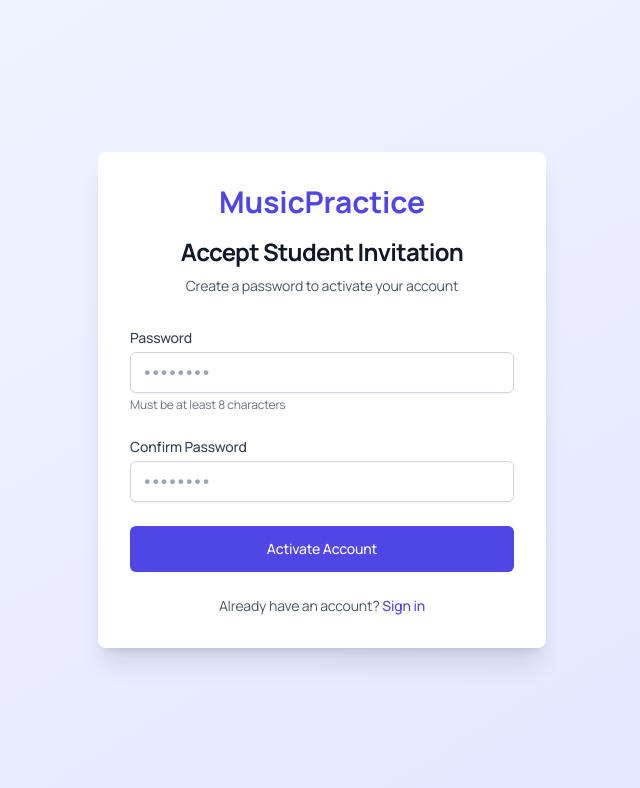
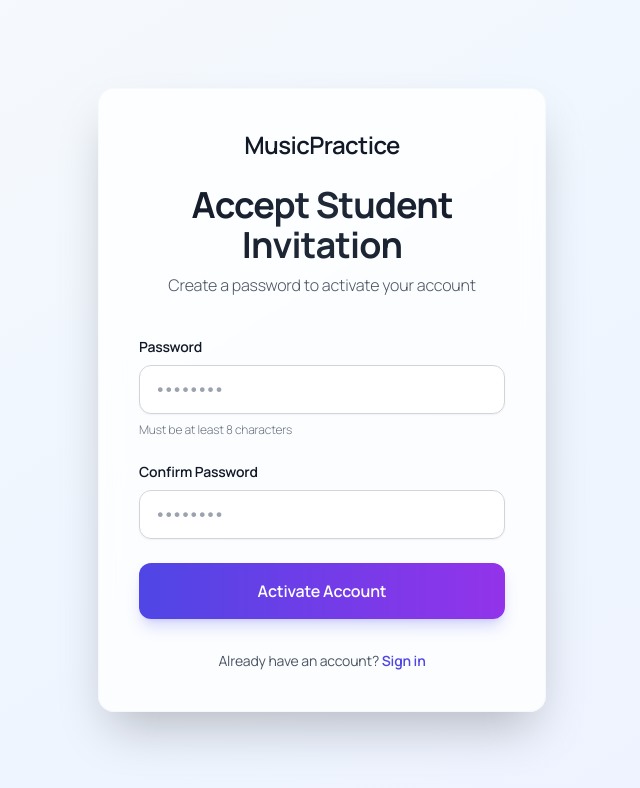
Before and after one commit to amandasff/Aria, a Next.js app: page /invite/1 in a window 1280 px wide. Shown: the top 788 px of the page, without its empty margins (318-958 px from the left). Built offline with nearby package versions, Linux system fonts and the light colour scheme; no server answers; the database is empty.

Commit message:
Fix invite page: use useParams hook and add invite-info API route

```diff
--- /dev/null
+++ b/src/app/api/students/invite-info/route.ts
@@ -0,0 +1,65 @@
+import { NextRequest, NextResponse } from 'next/server'
+import prisma from '@/lib/prisma'
+import { ApiResponse } from '@/types'
+
+export async function GET(request: NextRequest) {
+  try {
+    const searchParams = request.nextUrl.searchParams
+    const token = searchParams.get('token')
+
+    if (!token) {
+      return NextResponse.json<ApiResponse>({
+        success: false,
+        error: 'Token is required',
+      }, { status: 400 })
+    }
+
+    // Find user with this invite token
+    const user = await prisma.user.findUnique({
+      where: { inviteToken: token },
+      select: {
+        name: true,
+        email: true,
+        inviteExpiresAt: true,
+        password: true, // Check if already accepted
+      },
+    })
+
+    if (!user) {
+      return NextResponse.json<ApiResponse>({
+        success: false,
+        error: 'Invalid invite token',
+      }, { status: 400 })
+    }
+
+    // Check if invite has expired
+    if (user.inviteExpiresAt && user.inviteExpiresAt < new Date()) {
+      return NextResponse.json<ApiResponse>({
+        success: false,
+        error: 'This invite has expired',
+      }, { status: 400 })
+    }
+
+    // Check if already accepted
+    if (user.password) {
+      return NextResponse.json<ApiResponse>({
+        success: false,
+        error: 'This invite has already been accepted',
+      }, { status: 400 })
+    }
+
+    return NextResponse.json<ApiResponse>({
+      success: true,
+      data: {
+        name: user.name,
+        email: user.email,
+      },
+    })
+  } catch (error) {
+    console.error('Invite info error:', error)
+    return NextResponse.json<ApiResponse>({
+      success: false,
+      error: 'Internal server error',
+    }, { status: 500 })
+  }
+}
--- a/src/app/invite/[token]/page.tsx
+++ b/src/app/invite/[token]/page.tsx
@@ -1,26 +1,49 @@
 'use client'
 
 import { useState, useEffect } from 'react'
-import { useRouter } from 'next/navigation'
+import { useRouter, useParams } from 'next/navigation'
 import Link from 'next/link'
 
-export default function AcceptInvitePage({ params }: { params: { token: string } }) {
+export default function AcceptInvitePage() {
   const router = useRouter()
+  const params = useParams()
+  const token = params?.token as string
+
   const [password, setPassword] = useState('')
   const [confirmPassword, setConfirmPassword] = useState('')
   const [error, setError] = useState('')
   const [loading, setLoading] = useState(false)
   const [validating, setValidating] = useState(true)
+  const [studentInfo, setStudentInfo] = useState<{ name?: string; email?: string } | null>(null)
 
   useEffect(() => {
     // Validate token exists
-    if (!params.token) {
+    if (!token) {
       setError('Invalid invitation link')
       setValidating(false)
-    } else {
-      setValidating(false)
+      return
     }
-  }, [params.token])
+
+    // Optionally fetch student info to show name/email
+    const fetchInviteInfo = async () => {
+      try {
+        const response = await fetch(`/api/students/invite-info?token=${token}`)
+        if (response.ok) {
+          const data = await response.json()
+          if (data.success) {
+            setStudentInfo(data.data)
+          }
+        }
+      } catch (err) {
+        // Silently fail - we'll still show the form
+        console.error('Error fetching invite info:', err)
+      } finally {
+        setValidating(false)
+      }
+    }
+
+    fetchInviteInfo()
+  }, [token])
 
   const handleSubmit = async (e: React.FormEvent) => {
     e.preventDefault()
@@ -43,7 +66,7 @@
         method: 'POST',
         headers: { 'Content-Type': 'application/json' },
         body: JSON.stringify({
-          token: params.token,
+          token,
           password,
         }),
       })
@@ -71,37 +94,42 @@
 
   if (validating) {
     return (
-      <div className="min-h-screen bg-gradient-to-br from-blue-50 to-indigo-100 flex items-center justify-center">
-        <div className="text-xl text-gray-600">Validating invitation...</div>
+      <div className="min-h-screen bg-gradient-to-br from-slate-50 via-blue-50 to-indigo-50 flex items-center justify-center">
+        <div className="text-2xl font-semibold text-gray-900">Validating invitation...</div>
       </div>
     )
   }
 
   return (
-    <div className="min-h-screen bg-gradient-to-br from-blue-50 to-indigo-100 flex items-center justify-center py-12 px-4 sm:px-6 lg:px-8">
+    <div className="min-h-screen bg-gradient-to-br from-slate-50 via-blue-50 to-indigo-50 flex items-center justify-center py-12 px-4 sm:px-6 lg:px-8">
       <div className="max-w-md w-full">
-        <div className="bg-white rounded-lg shadow-xl p-8">
-          <div className="text-center mb-8">
-            <Link href="/" className="text-3xl font-bold text-indigo-600">
+        <div className="bg-white/80 backdrop-blur-md rounded-2xl shadow-2xl border border-gray-100/50 p-10">
+          <div className="text-center mb-10">
+            <Link href="/" className="text-2xl font-semibold text-gray-900 tracking-tight inline-block mb-2">
               MusicPractice
             </Link>
-            <h2 className="mt-4 text-2xl font-bold text-gray-900">
+            <h2 className="text-4xl font-bold bg-gradient-to-r from-gray-900 via-gray-800 to-gray-900 bg-clip-text text-transparent tracking-tight mt-4">
               Accept Student Invitation
             </h2>
-            <p className="mt-2 text-sm text-gray-600">
+            {studentInfo && (
+              <p className="mt-3 text-gray-700 font-medium">
+                Welcome, {studentInfo.name}! ({studentInfo.email})
+              </p>
+            )}
+            <p className="mt-2 text-gray-600 font-light">
               Create a password to activate your account
             </p>
           </div>
 
           {error && (
-            <div className="mb-4 bg-red-50 border border-red-200 text-red-700 px-4 py-3 rounded">
+            <div className="mb-6 bg-red-50/80 backdrop-blur-sm border border-red-200 text-red-700 px-4 py-3 rounded-xl">
               {error}
             </div>
           )}
 
           <form onSubmit={handleSubmit} className="space-y-6">
             <div>
-              <label htmlFor="password" className="block text-sm font-medium text-gray-700">
+              <label htmlFor="password" className="block text-sm font-semibold text-gray-900 mb-2">
                 Password
               </label>
               <input
@@ -110,14 +138,14 @@
                 required
                 value={password}
                 onChange={(e) => setPassword(e.target.value)}
-                className="mt-1 block w-full px-3 py-2 border border-gray-300 rounded-md shadow-sm focus:outline-none focus:ring-indigo-500 focus:border-indigo-500"
+                className="w-full px-4 py-3 bg-white/80 backdrop-blur-sm border border-gray-200 rounded-xl shadow-sm focus:outline-none focus:ring-2 focus:ring-indigo-500 focus:border-transparent transition-all text-gray-900 placeholder-gray-400"
                 placeholder="••••••••"
               />
-              <p className="mt-1 text-xs text-gray-500">Must be at least 8 characters</p>
+              <p className="mt-2 text-xs text-gray-500 font-light">Must be at least 8 characters</p>
             </div>
 
             <div>
-              <label htmlFor="confirmPassword" className="block text-sm font-medium text-gray-700">
+              <label htmlFor="confirmPassword" className="block text-sm font-semibold text-gray-900 mb-2">
                 Confirm Password
               </label>
               <input
@@ -126,7 +154,7 @@
                 required
                 value={confirmPassword}
                 onChange={(e) => setConfirmPassword(e.target.value)}
-                className="mt-1 block w-full px-3 py-2 border border-gray-300 rounded-md shadow-sm focus:outline-none focus:ring-indigo-500 focus:border-indigo-500"
+                className="w-full px-4 py-3 bg-white/80 backdrop-blur-sm border border-gray-200 rounded-xl shadow-sm focus:outline-none focus:ring-2 focus:ring-indigo-500 focus:border-transparent transition-all text-gray-900 placeholder-gray-400"
                 placeholder="••••••••"
               />
             </div>
@@ -134,16 +162,26 @@
             <button
               type="submit"
               disabled={loading}
-              className="w-full flex justify-center py-3 px-4 border border-transparent rounded-md shadow-sm text-sm font-medium text-white bg-indigo-600 hover:bg-indigo-700 focus:outline-none focus:ring-2 focus:ring-offset-2 focus:ring-indigo-500 disabled:opacity-50 disabled:cursor-not-allowed"
+              className="w-full flex justify-center items-center gap-2 bg-gradient-to-r from-indigo-600 to-purple-600 text-white px-6 py-4 rounded-xl text-base font-semibold hover:from-indigo-700 hover:to-purple-700 focus:outline-none focus:ring-2 focus:ring-offset-2 focus:ring-indigo-500 disabled:opacity-50 disabled:cursor-not-allowed transition-all shadow-lg shadow-indigo-500/25 hover:shadow-xl hover:shadow-indigo-500/30 hover:scale-[1.02]"
             >
-              {loading ? 'Activating account...' : 'Activate Account'}
+              {loading ? (
+                <>
+                  <svg className="animate-spin h-5 w-5 text-white" xmlns="http://www.w3.org/2000/svg" fill="none" viewBox="0 0 24 24">
+                    <circle className="opacity-25" cx="12" cy="12" r="10" stroke="currentColor" strokeWidth="4"></circle>
+                    <path className="opacity-75" fill="currentColor" d="M4 12a8 8 0 018-8V0C5.373 0 0 5.373 0 12h4zm2 5.291A7.962 7.962 0 014 12H0c0 3.042 1.135 5.824 3 7.938l3-2.647z"></path>
+                  </svg>
+                  Activating account...
+                </>
+              ) : (
+                'Activate Account'
+              )}
             </button>
           </form>
 
-          <div className="mt-6 text-center">
+          <div className="mt-8 text-center">
             <p className="text-sm text-gray-600">
               Already have an account?{' '}
-              <Link href="/login" className="font-medium text-indigo-600 hover:text-indigo-500">
+              <Link href="/login" className="font-semibold text-indigo-600 hover:text-indigo-700 transition-colors">
                 Sign in
               </Link>
             </p>
```
